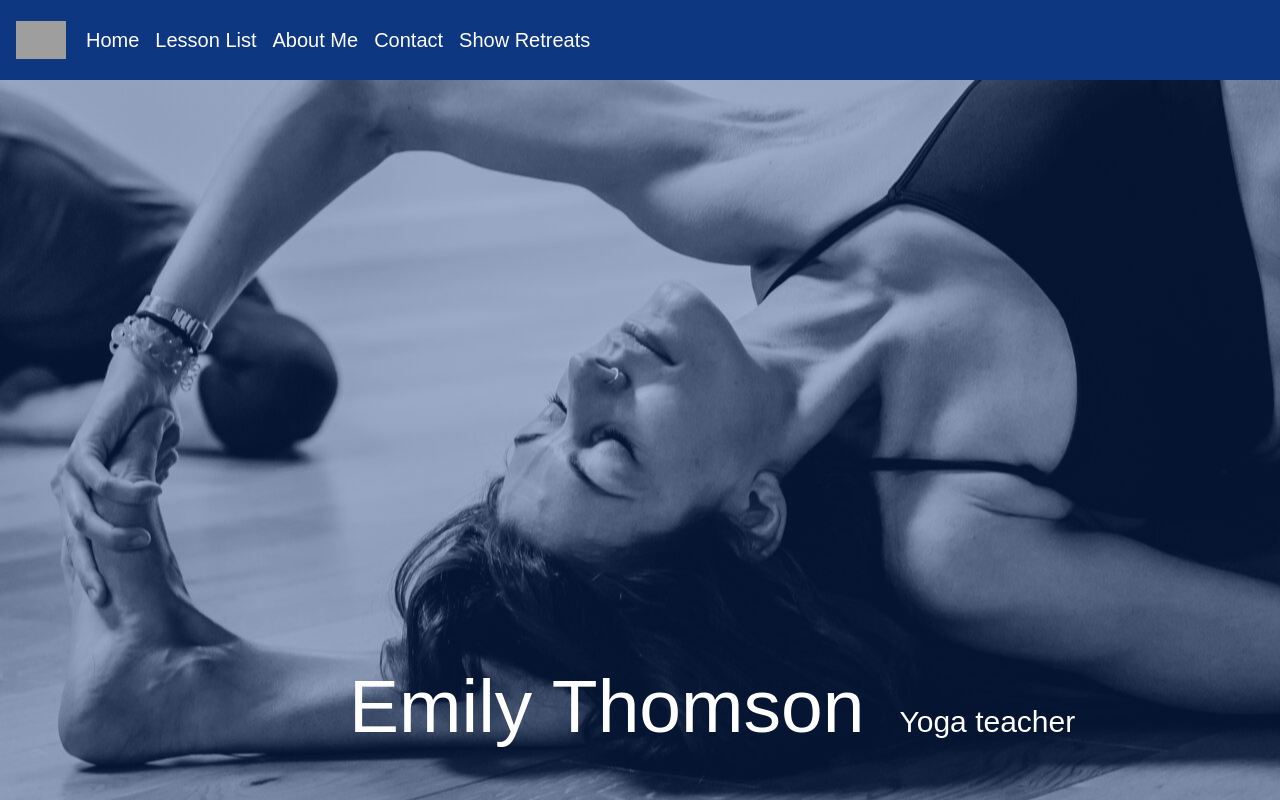
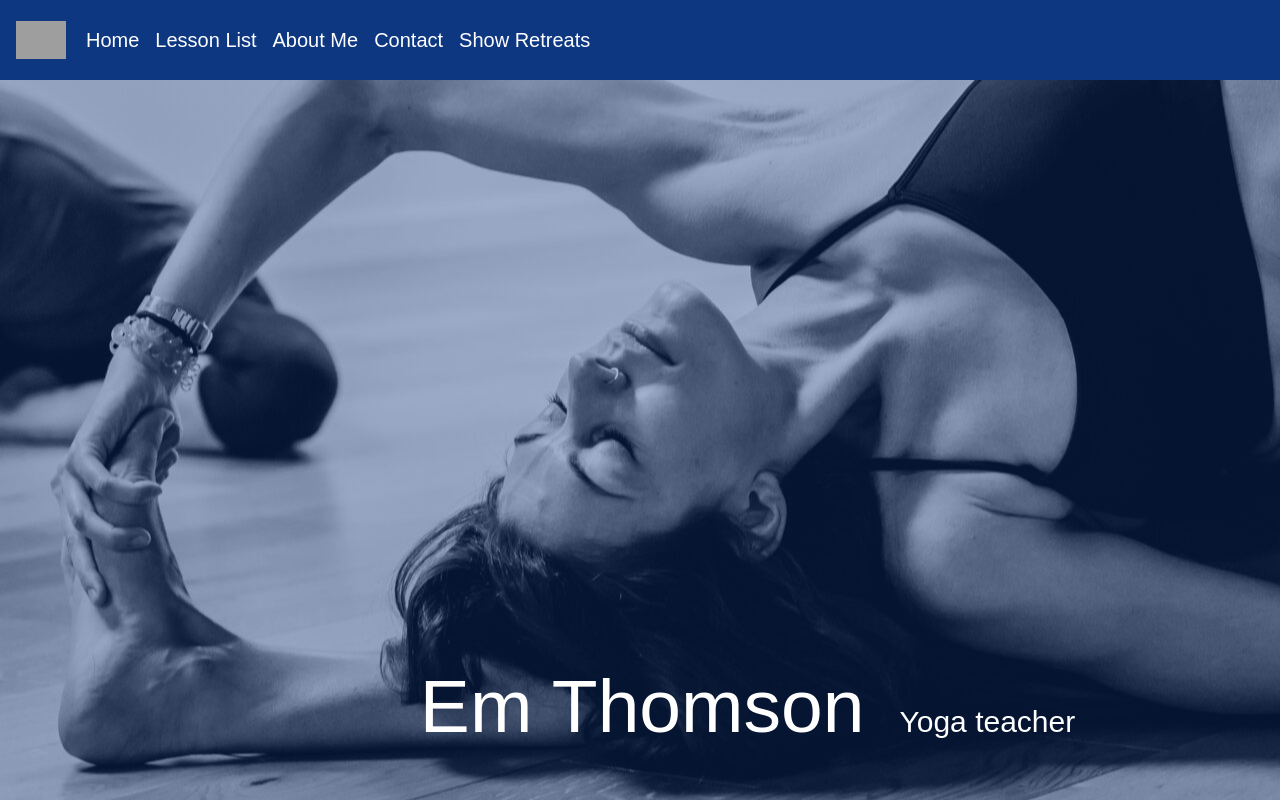
Before and after one commit to Smodger/namaste-frontend, a React (Create React App) app: page / in a window 1280 px wide. Built offline with nearby package versions, Linux system fonts and the light colour scheme; grey boxes are pictures that could not be loaded; a web font is replaced by a local one.

Commit message:
changed font to sans-serif as per request. Change hero img title to Em as per request

```diff
--- a/src/components/about.component.js
+++ b/src/components/about.component.js
@@ -8,7 +8,7 @@ export const About = (props) => {
       <div className="hero-info-img">
         <div className="hero-info-overlay"></div>
         <div className="hero-landing-text-container">
-          <p className="hero-img-text">Emily Thomson</p>
+          <p className="hero-img-text">Em Thomson</p>
           <p className="hero-img-subtext">Yoga teacher</p>
         </div>
       </div>
--- a/src/components/contact.component.js
+++ b/src/components/contact.component.js
@@ -8,7 +8,7 @@ export const Contact = (props) => {
       <div className="hero-info-img">
         <div className="hero-info-overlay"></div>
         <div className="hero-landing-text-container">
-          <p className="hero-img-text">Emily Thomson</p>
+          <p className="hero-img-text">Em Thomson</p>
           <p className="hero-img-subtext">Yoga teacher</p>
         </div>
       </div>
--- a/src/components/create-lesson.component.js
+++ b/src/components/create-lesson.component.js
@@ -100,7 +100,7 @@ export default class CreateLesson extends Component {
         <div className="hero-info-img">
           <div className="hero-info-overlay"></div>
           <div className="hero-landing-text-container">
-            <p className="hero-img-text">Emily Thomson</p>
+            <p className="hero-img-text">Em Thomson</p>
             <p className="hero-img-subtext">Yoga teacher</p>
           </div>
         </div>
--- a/src/components/create-retreat.component.js
+++ b/src/components/create-retreat.component.js
@@ -130,7 +130,7 @@ export default class CreateRetreat extends Component {
         <div className="hero-info-img">
           <div className="hero-info-overlay"></div>
           <div className="hero-landing-text-container">
-            <p className="hero-img-text">Emily Thomson</p>
+            <p className="hero-img-text">Em Thomson</p>
             <p className="hero-img-subtext">Yoga teacher</p>
           </div>
         </div>
--- a/src/components/edit-lesson.component.js
+++ b/src/components/edit-lesson.component.js
@@ -104,7 +104,7 @@ export default class EditLesson extends Component {
         <div className="hero-info-img">
           <div className="hero-info-overlay"></div>
           <div className="hero-landing-text-container">
-            <p className="hero-img-text">Emily Thomson</p>
+            <p className="hero-img-text">Em Thomson</p>
             <p className="hero-img-subtext">Yoga teacher</p>
           </div>
         </div>
--- a/src/components/home.component.js
+++ b/src/components/home.component.js
@@ -8,7 +8,7 @@ export default class Home extends Component {
       <div className="hero-landing-img">
         <div className="hero-landing-overlay"></div>
         <div className="hero-landing-text-container">
-          <p className="hero-img-text">Emily Thomson</p>
+          <p className="hero-img-text">Em Thomson</p>
           <p className="hero-img-subtext">Yoga teacher</p>
         </div>
       </div>
--- a/src/components/lesson-list.component.js
+++ b/src/components/lesson-list.component.js
@@ -157,7 +157,7 @@ export default class LessonList extends Component {
           <div className="hero-info-img">
             <div className="hero-info-overlay"></div>
             <div className="hero-landing-text-container">
-              <p className="hero-img-text">Emily Thomson</p>
+              <p className="hero-img-text">Em Thomson</p>
               <p className="hero-img-subtext">Yoga teacher</p>
             </div>
           </div>
--- a/src/components/retreat-list.component.js
+++ b/src/components/retreat-list.component.js
@@ -64,7 +64,7 @@ export default class ListRetreats extends Component {
           <div className="hero-info-img">
             <div className="hero-info-overlay"></div>
             <div className="hero-landing-text-container">
-              <p className="hero-img-text">Emily Thomson</p>
+              <p className="hero-img-text">Em Thomson</p>
               <p className="hero-img-subtext">Yoga teacher</p>
             </div>
           </div>
--- a/src/components/signup.component.js
+++ b/src/components/signup.component.js
@@ -52,7 +52,7 @@ export default class Signup extends Component {
         <div className="hero-info-img">
           <div className="hero-info-overlay"></div>
           <div className="hero-landing-text-container">
-            <p className="hero-img-text">Emily Thomson</p>
+            <p className="hero-img-text">Em Thomson</p>
             <p className="hero-img-subtext">Yoga teacher</p>
           </div>
         </div>
--- a/src/index.css
+++ b/src/index.css
@@ -1,5 +1,5 @@
 * {
-  font-family: 'Accidental Presidency', sans-serif;
+  font-family: sans-serif, arial;
 }
 
 /* #root {
```
